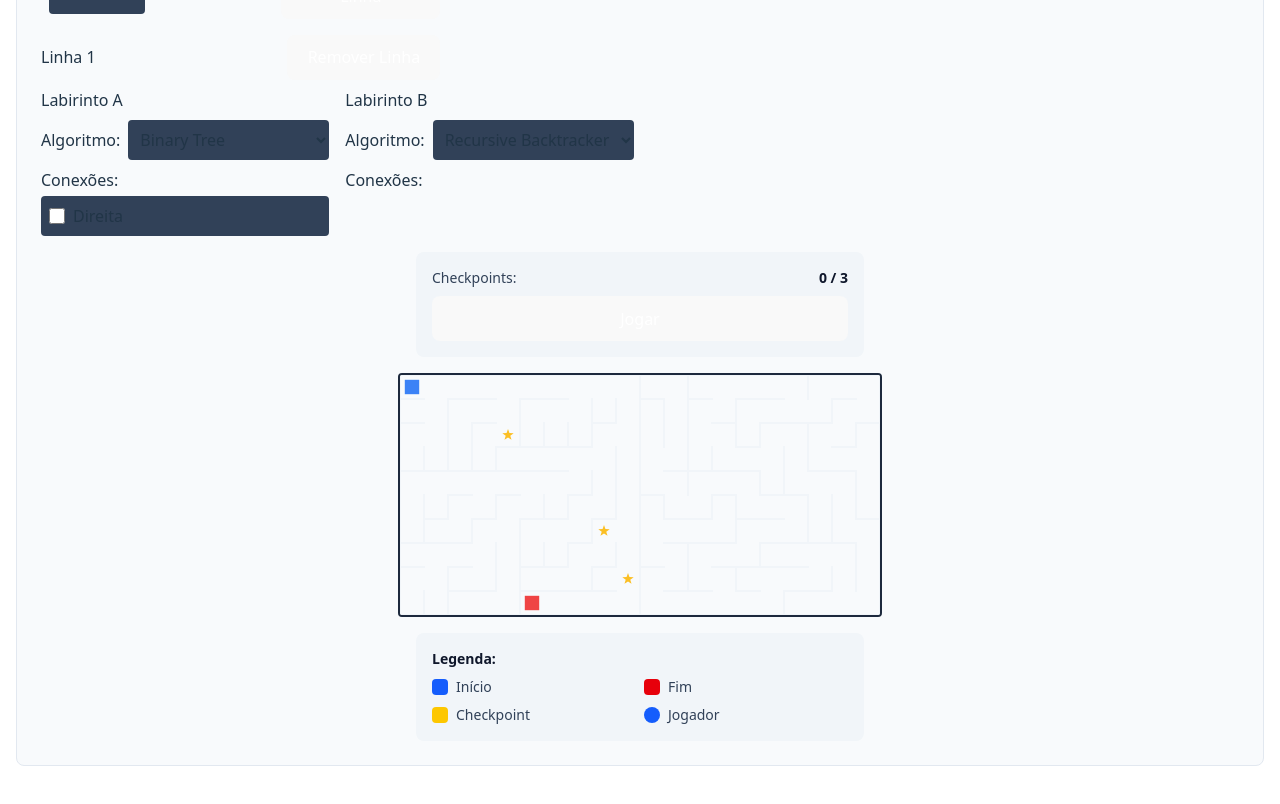
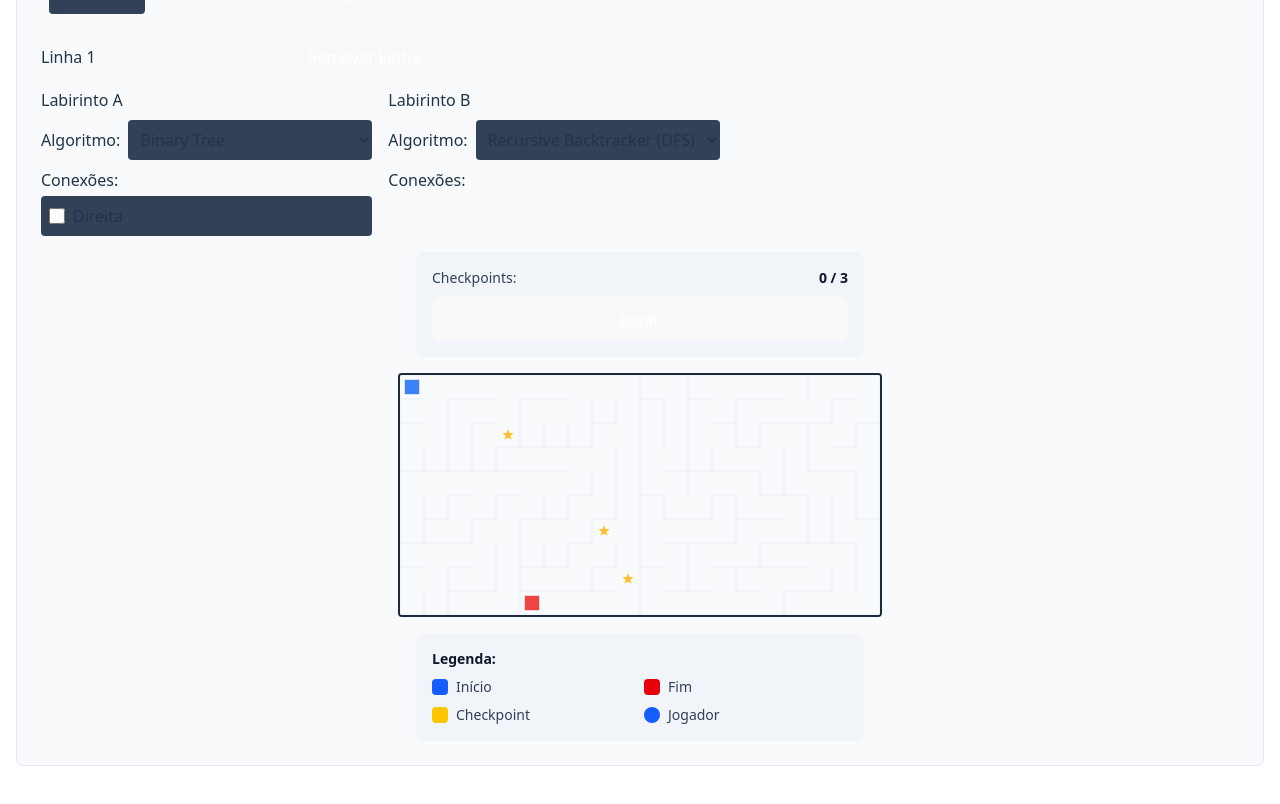
Before and after one commit to CaioVieira-dev/maze, a React (Vite) app in the folder maze-algorithms/: page / in a window 1280 px wide. Shown: the part 6420-7224 px from the top of the page. Built offline with nearby package versions, Linux system fonts and the light colour scheme.

Commit message:
feat: adiciona mais opções no seletor do labirinto grande

```diff
--- a/maze-algorithms/src/components/AlgorithmSelector.tsx
+++ b/maze-algorithms/src/components/AlgorithmSelector.tsx
@@ -1,26 +1,23 @@
+import { algorithmsData } from "../data/algorithms";
 import type { AlgorithmType } from "../types/maze";
+import { Select } from "./ui/Select";
 
 interface AlgorithmSelectorProps {
   value: AlgorithmType;
   onChange: (algorithm: AlgorithmType) => void;
 }
 
+const options = algorithmsData.map((algorithm) => ({
+  label: algorithm.name,
+  value: algorithm.id,
+}));
 export function AlgorithmSelector({ value, onChange }: AlgorithmSelectorProps) {
   return (
-    <div className="flex items-center gap-2">
-      <label>Algoritmo:</label>
-      <select
-        value={value}
-        onChange={(e) => onChange(e.target.value as AlgorithmType)}
-        className="bg-slate-700 p-2 rounded"
-      >
-        <option className="text-black" value="binary-tree">
-          Binary Tree
-        </option>
-        <option className="text-black" value="recursive-backtracker">
-          Recursive Backtracker
-        </option>
-      </select>
-    </div>
+    <Select
+      label="Algoritmo:"
+      options={options}
+      value={value}
+      onChange={(e) => onChange(e.target.value as AlgorithmType)}
+    />
   );
 }
--- /dev/null
+++ b/maze-algorithms/src/components/ui/Select.tsx
@@ -0,0 +1,39 @@
+import type { ChangeEvent, SelectHTMLAttributes } from "react";
+
+type SelectRequiredProps = {
+  label: string;
+  value: string;
+  options: { value: string; label: string }[];
+};
+
+// Omit 'onChange' porque vamos sobrescrever com a tipagem correta
+type SelectProps = SelectRequiredProps &
+  Omit<SelectHTMLAttributes<HTMLSelectElement>, "onChange"> & {
+    onChange?: (event: ChangeEvent<HTMLSelectElement>) => void;
+  };
+
+export function Select({
+  label,
+  value,
+  onChange,
+  options,
+  ...attrs
+}: SelectProps) {
+  return (
+    <div className="flex items-center gap-2">
+      <label>{label}</label>
+      <select
+        {...attrs}
+        value={value}
+        onChange={onChange}
+        className="bg-slate-700 p-2 rounded"
+      >
+        {options.map((opt, i) => (
+          <option key={`${opt.value}-${i}`} value={opt.value}>
+            {opt.label}
+          </option>
+        ))}
+      </select>
+    </div>
+  );
+}
--- a/maze-algorithms/src/utils/tileFactory.ts
+++ b/maze-algorithms/src/utils/tileFactory.ts
@@ -1,8 +1,17 @@
-import { generateRecursiveBacktracker } from "../algorithms/recursiveBacktracker";
 import { removeWall } from "./maze";
 import type { Exit, MazeTile } from "../types/tiles";
 
+import { generateRecursiveBacktracker } from "../algorithms/recursiveBacktracker";
 import { generateBinaryTree } from "../algorithms/binaryTree";
+import { generateEller } from "../algorithms/eller";
+import { generateGrowingTree } from "../algorithms/growingTree";
+import { generateHuntAndKill } from "../algorithms/huntAndKill";
+import { generateKruskal } from "../algorithms/kruskal";
+import { generatePrim } from "../algorithms/prim";
+import { generateRecursiveDivision } from "../algorithms/recursiveDivision";
+import { generateSidewinder } from "../algorithms/sidewinder";
+import { generateWilson } from "../algorithms/wilson";
+import { generateAldousBroder } from "../algorithms/aldousBroder";
 
 import type { AlgorithmType, MazeGrid } from "../types/maze";
 
@@ -13,42 +22,22 @@ const generators: Record<
 > = {
   "binary-tree": generateBinaryTree,
   "recursive-backtracker": generateRecursiveBacktracker,
-  // adicionar demais algoritmos aqui...
-  // exemplo: "prim": generatePrim,
-  prim: () => {
-    throw new Error("Prim ainda não implementado aqui");
-  },
-  kruskal: () => {
-    throw new Error("Kruskal ainda não implementado aqui");
-  },
-  eller: () => {
-    throw new Error("Eller ainda não implementado aqui");
-  },
-  wilson: () => {
-    throw new Error("Wilson ainda não implementado aqui");
-  },
-  "aldous-broder": () => {
-    throw new Error("Aldous-Broder ainda não implementado aqui");
-  },
-  "growing-tree": () => {
-    throw new Error("Growing-Tree ainda não implementado aqui");
-  },
-  "hunt-and-kill": () => {
-    throw new Error("Hunt-and-Kill ainda não implementado aqui");
-  },
-  "recursive-division": () => {
-    throw new Error("Recursive Division ainda não implementado aqui");
-  },
-  sidewinder: () => {
-    throw new Error("Sidewinder ainda não implementado aqui");
-  },
+  prim: generatePrim,
+  kruskal: generateKruskal,
+  eller: generateEller,
+  wilson: generateWilson,
+  "aldous-broder": generateAldousBroder,
+  "growing-tree": generateGrowingTree,
+  "hunt-and-kill": generateHuntAndKill,
+  "recursive-division": generateRecursiveDivision,
+  sidewinder: generateSidewinder,
 };
 
 export function createTile(
   id: string,
   algorithm: AlgorithmType,
   rows = 10,
-  cols = 10
+  cols = 10,
 ): MazeTile {
   const generator = generators[algorithm];
   if (!generator) {
@@ -75,7 +64,7 @@ export function createTile(
         neighborTileId: "",
         localPosition: { row: rows - 1, col: connCol },
         neighborPosition: { row: 0, col: connCol },
-      }
+      },
     );
   }
   if (cols > 1) {
@@ -91,7 +80,7 @@ export function createTile(
         neighborTileId: "",
         localPosition: { row: connRow, col: cols - 1 },
         neighborPosition: { row: connRow, col: 0 },
-      }
+      },
     );
   }
 
@@ -102,7 +91,7 @@ export function createTile(
 export function connectTiles(
   tileA: MazeTile,
   tileB: MazeTile,
-  direction: "right" | "left" | "up" | "down"
+  direction: "right" | "left" | "up" | "down",
 ) {
   const rows = tileA.grid.length;
   const cols = tileA.grid[0].length;
@@ -115,7 +104,7 @@ export function connectTiles(
       posB = { row: posA.row, col: 0 };
       removeWall(
         tileA.grid[posA.row][posA.col],
-        tileB.grid[posB.row][posB.col]
+        tileB.grid[posB.row][posB.col],
       );
 
       tileA.exits.push({
@@ -137,7 +126,7 @@ export function connectTiles(
       posB = { row: posA.row, col: cols - 1 };
       removeWall(
         tileA.grid[posA.row][posA.col],
-        tileB.grid[posB.row][posB.col]
+        tileB.grid[posB.row][posB.col],
       );
 
       tileA.exits.push({
@@ -159,7 +148,7 @@ export function connectTiles(
       posB = { row: rows - 1, col: posA.col };
       removeWall(
         tileA.grid[posA.row][posA.col],
-        tileB.grid[posB.row][posB.col]
+        tileB.grid[posB.row][posB.col],
       );
 
       tileA.exits.push({
@@ -181,7 +170,7 @@ export function connectTiles(
       posB = { row: 0, col: posA.col };
       removeWall(
         tileA.grid[posA.row][posA.col],
-        tileB.grid[posB.row][posB.col]
+        tileB.grid[posB.row][posB.col],
       );
 
       tileA.exits.push({
```
